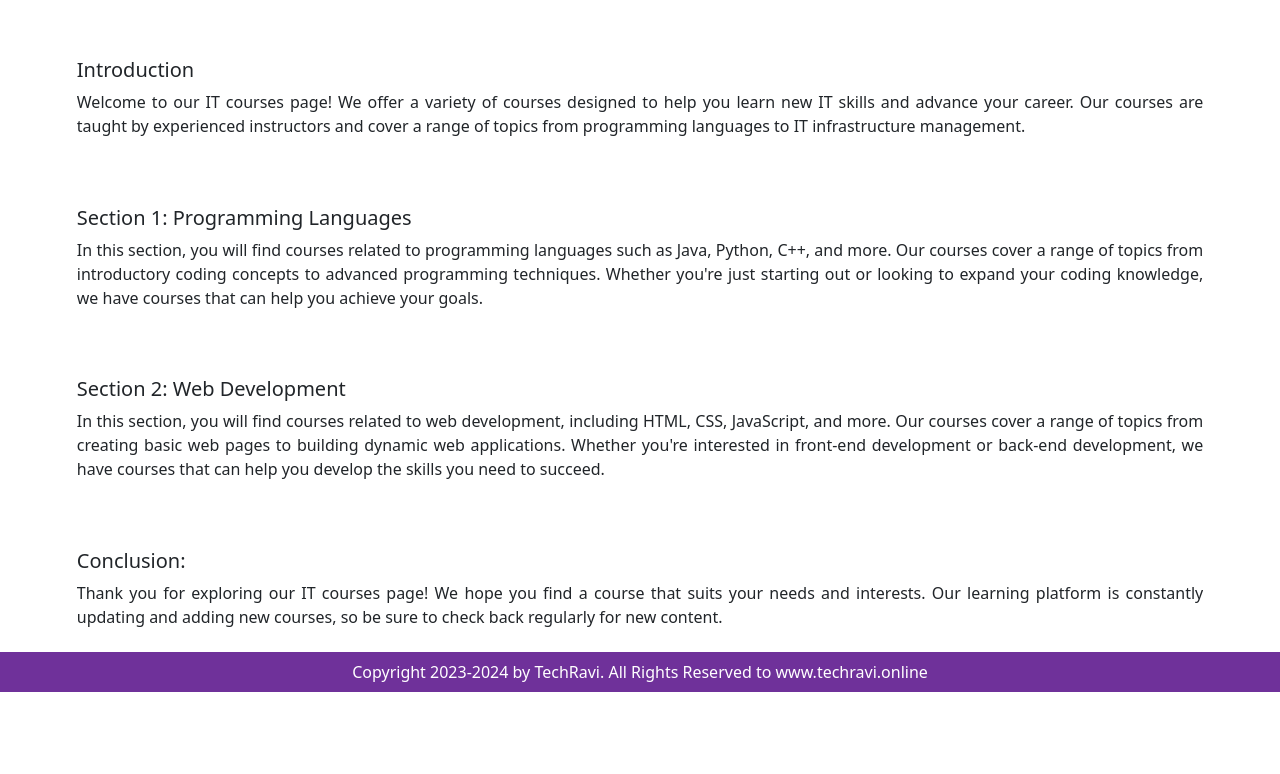
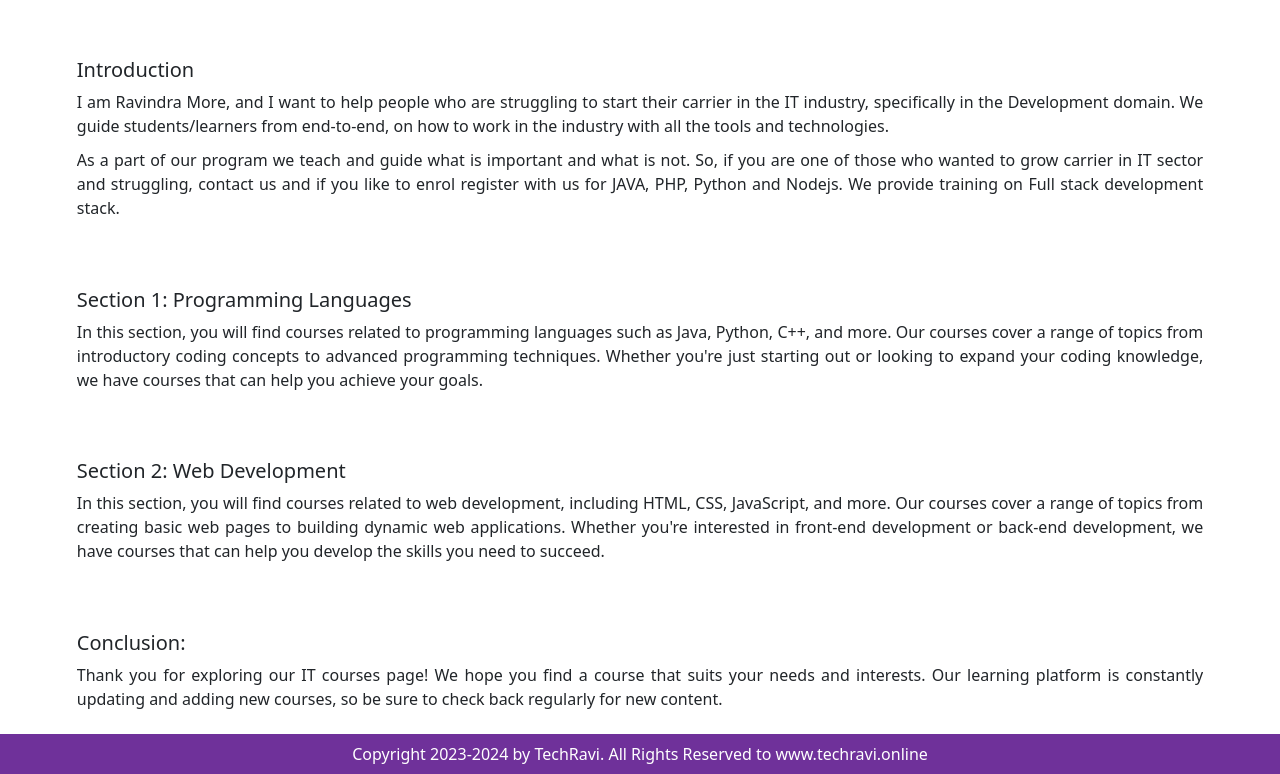
Before and after one commit to ravindrakumar2907/techravi_cms_lms, a plain HTML site: page about.html in a window 1280 px wide. Shown: the part 159-933 px from the top of the page. Before the commit the page ends 851 px from the top, so only its background shows below. Drawn offline with nearby package versions, Linux system fonts and the light colour scheme.

Commit message:
fixed about

```diff
--- a/about.html
+++ b/about.html
@@ -44,12 +44,19 @@
       <div class="row h-60" id="about-body-row">
         <section>
           <h5>Introduction</h5>
+
           <p>
-            Welcome to our IT courses page! We offer a variety of courses
-            designed to help you learn new IT skills and advance your career.
-            Our courses are taught by experienced instructors and cover a range
-            of topics from programming languages to IT infrastructure
-            management.
+            I am Ravindra More, and I want to help people who are struggling to
+            start their carrier in the IT industry, specifically in the
+            Development domain. We guide students/learners from end-to-end, on
+            how to work in the industry with all the tools and technologies.
+          </p>
+          <p>
+            As a part of our program we teach and guide what is important and
+            what is not. So, if you are one of those who wanted to grow carrier
+            in IT sector and struggling, contact us and if you like to enrol
+            register with us for JAVA, PHP, Python and Nodejs. We provide
+            training on Full stack development stack.
           </p>
         </section>
         <section>
--- a/css/style.css
+++ b/css/style.css
@@ -33,10 +33,6 @@ body{
     scrollbar-color:#6F319A;   /* scroll thumb and track */
 
 }
-#menu-row{
-    width: 100%;
-
-}
 .row{
   --bs-gutter-x: 0rem;
 }
@@ -57,6 +53,21 @@ p{
   text-decoration: none;
   overflow: auto;
 }
+#menu-row{
+    width: 100%;
+
+}
+#menu-row li{
+  padding:0.8% 4% 0.8% 4%;
+  position: relative;
+  color: aliceblue;
+  text-align: center;
+}
+#menu-row li:hover{
+  background-color:#ea1d63;
+  color: black;
+}
+
 
 #logo{
     max-width: inherit;
@@ -85,16 +96,7 @@ p{
     background-color: #6F319A;/* #67487d  #6F319A*/
 }
 
-#menu-row li{
-    padding:0.8% 4% 0.8% 4%;
-    position: relative;
-    color: aliceblue;
-    text-align: center;
-}
-#menu-row li:hover{
-    background-color:#ea1d63;
-    color: black;
-}
+
 #body-img{
     width: 100%;
     height: 80%;
```
Also changed, not shown: software_course.html (+7 -0 lines). Lines whose indentation alone changed are shown as unchanged.
